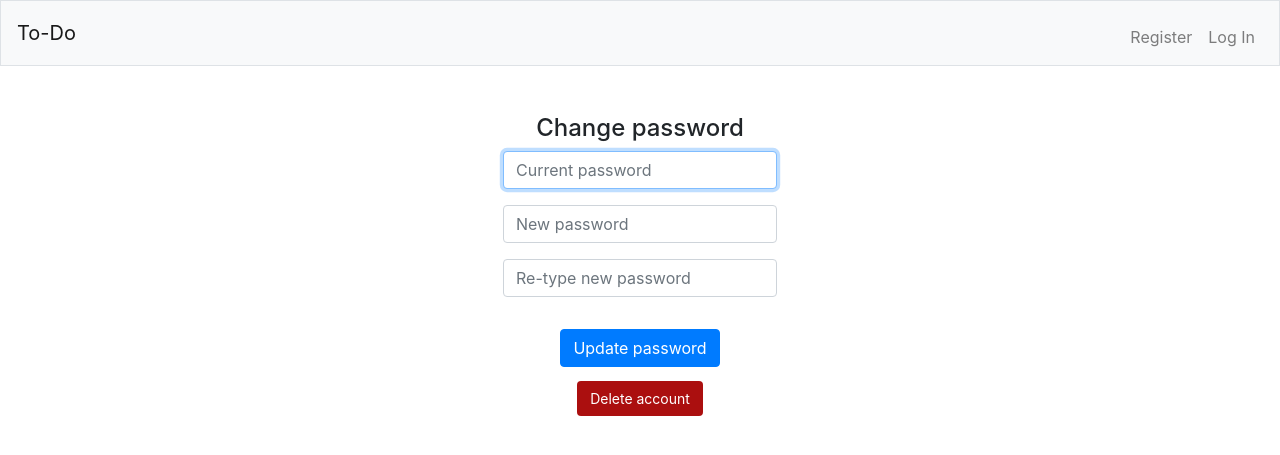
After one commit to p-mckenzie/checklist_web_app, a Flask app: page /account in a window 1280 px wide. The commit adds this page. Shown: the top 455 px of the page. Run offline with Flask 2, Linux system fonts and the light colour scheme; parts of the project's set-up code (start-up, migrations or seed data) failed here and were passed over; some libraries are stand-ins or nearby versions.

Commit message:
account update page

```diff
--- a/app.py
+++ b/app.py
@@ -258,7 +258,6 @@ def login():
             # to-do: produce error message of some kind
             return redirect('/login')
 
-        # TO-DO: store username/hashed passwords in DB
         try:
             db = get_db()
             cur = db.cursor()
@@ -283,6 +282,69 @@ def login():
     else:
         return render_template("login.html")
 
+@app.route("/account", methods=["GET", "POST"])
+def account():
+    '''Allows user to update or delete their account
+    '''
+
+    # User submitted form
+    if request.method == "POST":
+
+        try:
+            if 'delete' in request.form:
+                # remove the user and all related tasks from the DB
+                db = get_db()
+                cur = db.cursor()
+
+                cur.execute('''DELETE from tasks where user_id = ?;''',
+                            [session['user_id']])
+                cur.execute('''DELETE from users where id = ?;''', [session['user_id']])
+                db.commit()
+
+                del session['user_id']
+
+                return redirect('/')
+            else:
+
+                # Ensure username was submitted
+                if not request.form.get("current"):
+                    # to-do: produce error message of some kind
+                    print('a')
+                    return redirect('/account')
+
+                # Ensure password was submitted
+                elif not request.form.get("new") or not request.form.get("new2"):
+                    print('b')
+                    # to-do: produce error message of some kind
+                    return redirect('/account')
+
+                elif request.form.get("new")!=request.form.get("new2"):
+                    print('c')
+                    return redirect('/account')
+
+                db = get_db()
+                cur = db.cursor()
+
+                result = dict(cur.execute('''select hash from users where id = ?;''',
+                                [session['user_id']]).fetchall()[0])
+
+                # check password
+                # to-do: actually secure hash
+                if result['hash']!=hash(request.form.get("current")):
+                    return redirect('/login')
+                else:
+                    cur.execute('''update users set hash=? where id=?;''', [hash(request.form.get("new")),session['user_id']])
+                    db.commit()
+
+                # Redirect user to home page
+                return redirect('/')
+        except:
+            return redirect('/account')
+
+    # User reached route via GET (as by clicking a link or via redirect)
+    else:
+        return render_template("account.html")
+
 @app.route("/logout", methods=['GET'])
 def logout():
     '''Clears user session
--- /dev/null
+++ b/templates/account.html
@@ -0,0 +1,27 @@
+{% extends "layout.html" %}
+
+{% block title %}
+    Manage account
+{% endblock %}
+
+{% block main %}
+<h4>Change password</h4>
+    <form action="/account" method="post">
+        <div class="form-group">
+            <input autocomplete="off" autofocus class="form-control" name="current" placeholder="Current password" type="password">
+        </div>
+        <div class="form-group">
+            <input class="form-control" name="new" placeholder="New password" type="password">
+        </div>
+        <div class="form-group">
+            <input class="form-control" name="new2" placeholder="Re-type new password" type="password">
+        </div>
+
+        <div>
+            <button class="btn btn-primary" type="submit">Update password</button>
+        </div>
+        <div>
+            <button class="btn btn-delete" name="delete" type="submit">Delete account</button>
+        </div>
+    </form>
+{% endblock %}
--- a/templates/layout.html
+++ b/templates/layout.html
@@ -37,6 +37,7 @@
                         <li class="nav-item"><a class="nav-link" href="/new">New</a></li>
                     </ul>
                     <ul class="navbar-nav ml-auto mt-2">
+                        <li class="nav-item"><a class="nav-link" href="/account">Account</a></li>
                         <li class="nav-item"><a class="nav-link" href="/logout">Log Out</a></li>
                     </ul>
                 {% else %}
```
Also changed, not shown: README.md.
